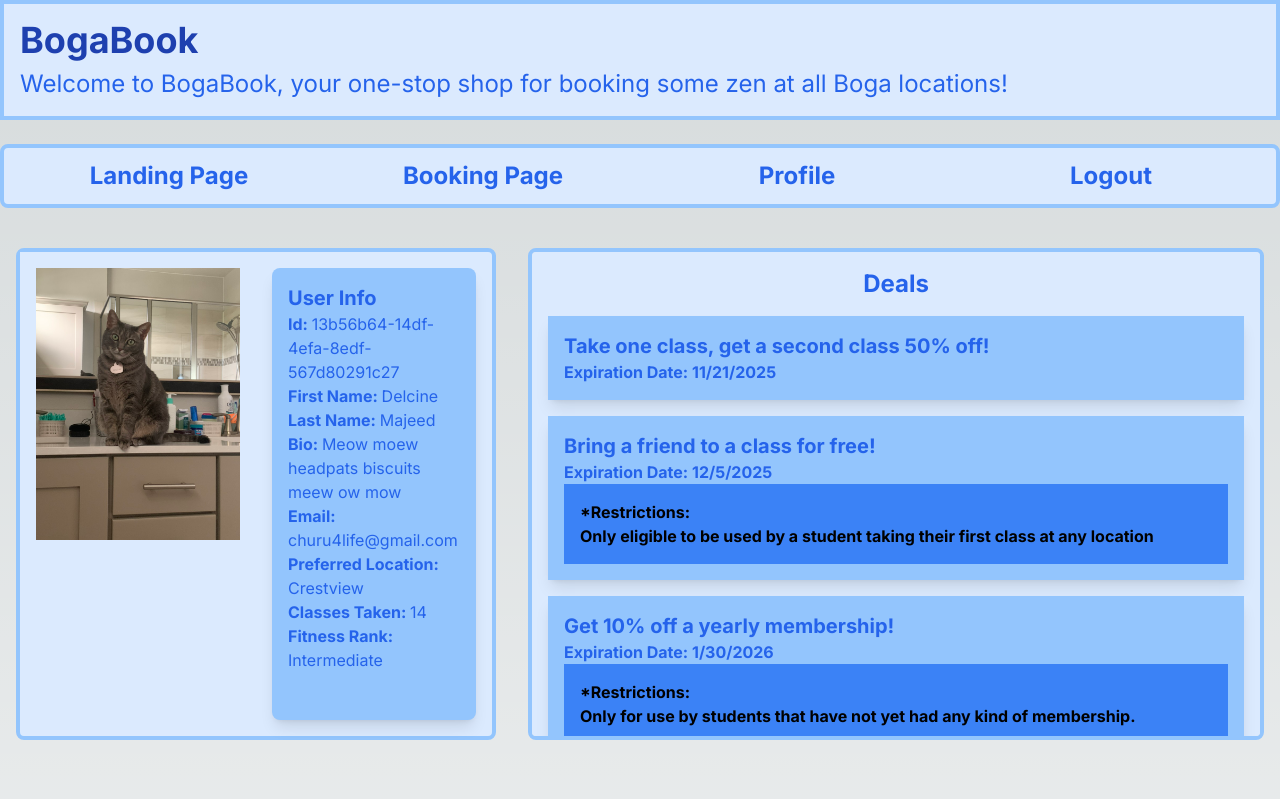
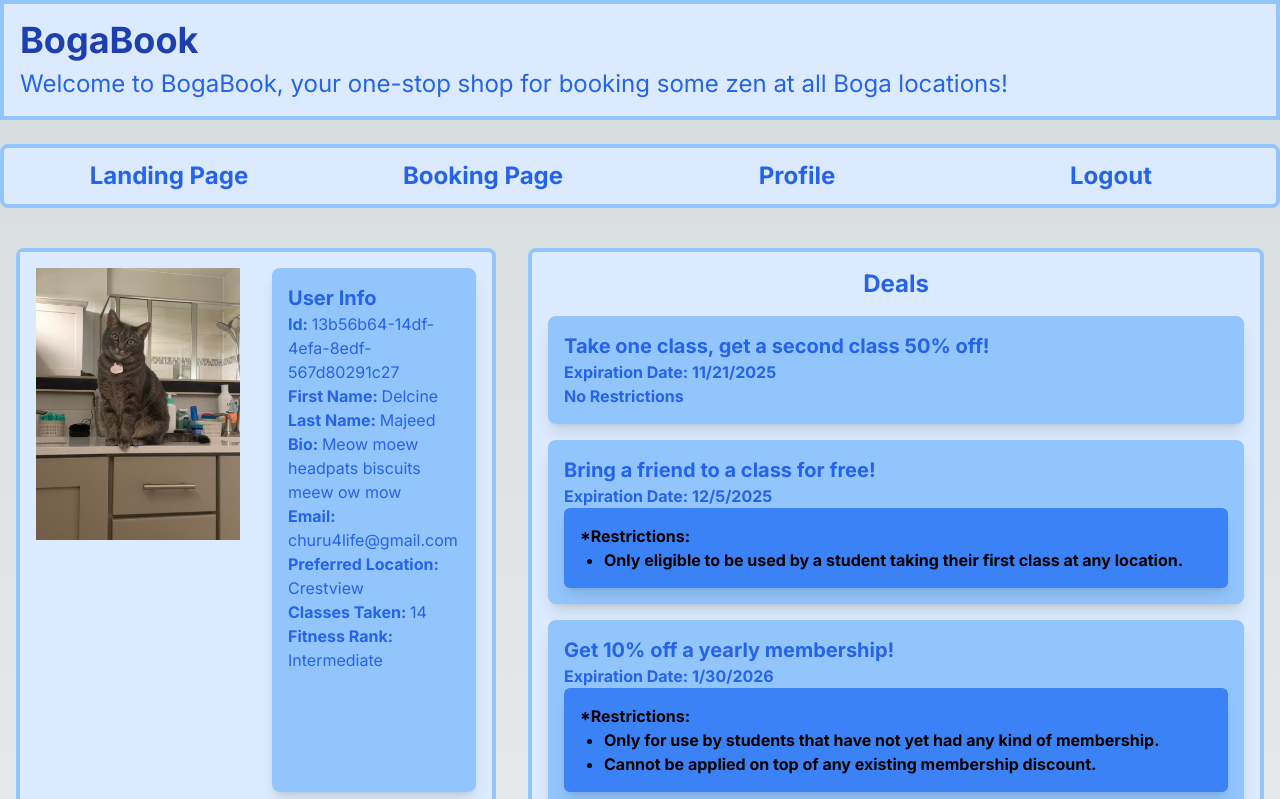
Before and after one commit to Robchike9290/YogaBookingPlatform, a Next.js app: page /profile in a window 1280 px wide. Shown: the top 799 px of the page. Built offline with nearby package versions, Linux system fonts and the light colour scheme.

Commit message:
Add other small formatting touches to Deals component

```diff
--- a/src/app/profile/_components/Deals.tsx
+++ b/src/app/profile/_components/Deals.tsx
@@ -20,7 +20,7 @@ const dummyDeals: Deal[] = [
     restrictions: [
       {
         id: v4(),
-        name: "Only eligible to be used by a student taking their first class at any location",
+        name: "Only eligible to be used by a student taking their first class at any location.",
       },
     ],
   },
@@ -33,6 +33,10 @@ const dummyDeals: Deal[] = [
         id: v4(),
         name: "Only for use by students that have not yet had any kind of membership.",
       },
+      {
+        id: v4(),
+        name: "Cannot be applied on top of any existing membership discount.",
+      },
     ],
   },
   {
@@ -43,6 +47,10 @@ const dummyDeals: Deal[] = [
       {
         id: v4(),
         name: "Only for use by students that have not yet had any kind of membership.",
+      },
+      {
+        id: v4(),
+        name: "Cannot be applied on top of any existing membership discount.",
       },
     ],
   },
@@ -59,25 +67,34 @@ export default function Deals() {
       <div>
         {dummyDeals.map((deal) => {
           return (
-            <div key={deal.id} className="m-4 bg-blue-300 p-4 shadow-lg">
+            <div
+              key={deal.id}
+              className="m-4 rounded-lg bg-blue-300 p-4 shadow-lg"
+            >
               <div className="text-xl font-bold text-blue-600">{deal.name}</div>
               {deal.expirationDate ? (
-                <div className="text-md font-bold">
+                <div className="font-bold">
                   Expiration Date: {deal.expirationDate.toLocaleDateString()}
                 </div>
-              ) : null}
+              ) : (
+                <div className="font-bold">No Expiration Date</div>
+              )}
               {deal.restrictions && deal.restrictions.length > 0 ? (
-                <div className="text-md bg-blue-500 p-4 font-bold text-black">
+                <div className="rounded-md bg-blue-500 p-4 font-bold text-black shadow-lg">
                   <div>*Restrictions:</div>
-                  {deal.restrictions.map((restriction: Restriction) => {
-                    return (
-                      <div key={restriction.id}>
-                        <div>{restriction.name}</div>
-                      </div>
-                    );
-                  })}
+                  <ul className="list-disc pl-6">
+                    {deal.restrictions.map((restriction: Restriction) => {
+                      return (
+                        <li key={restriction.id}>
+                          <span>{restriction.name}</span>
+                        </li>
+                      );
+                    })}
+                  </ul>
                 </div>
-              ) : null}
+              ) : (
+                <div className="font-bold">No Restrictions</div>
+              )}
             </div>
           );
         })}
```
